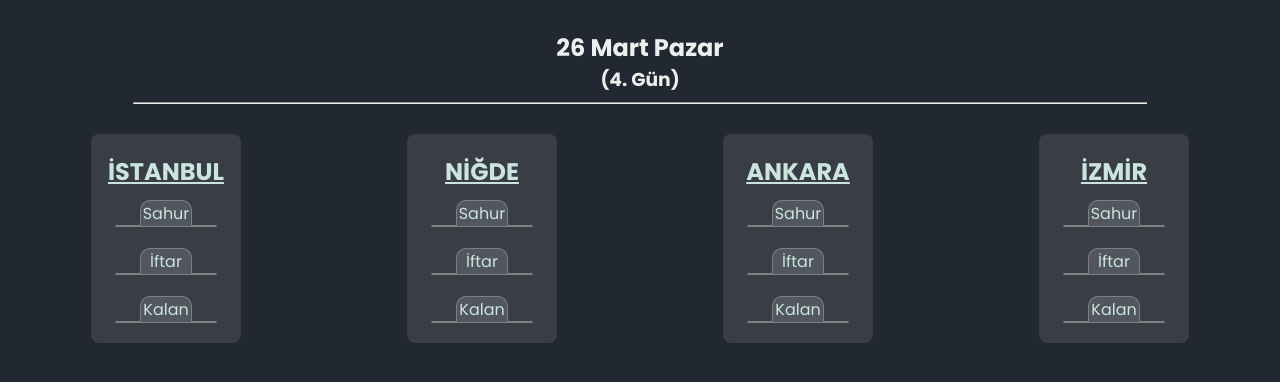
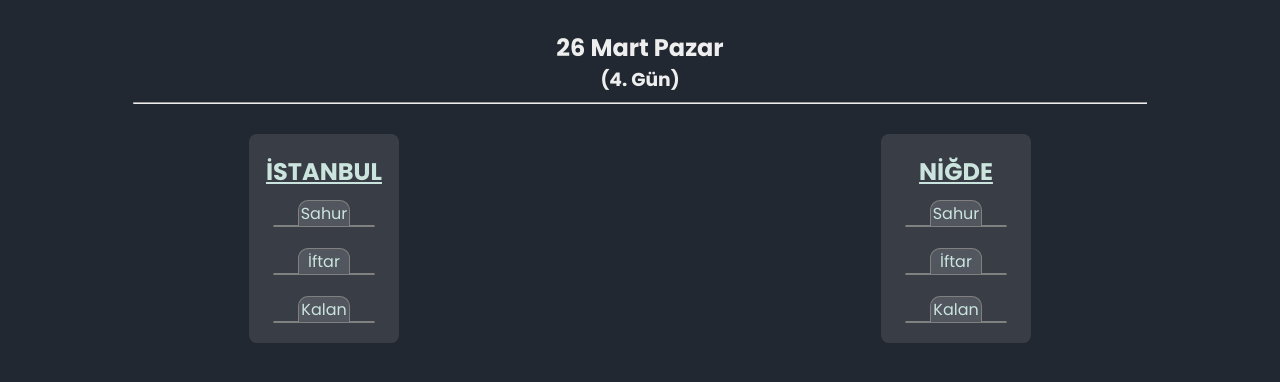
Before and after one commit to InFlames513/iftar-saati, a plain HTML site: page index.html in a window 1280 px wide. Drawn offline with Linux system fonts and the light colour scheme; no server answers.

Commit message:
Update index.html

```diff
--- a/index.html
+++ b/index.html
@@ -5,7 +5,7 @@
   <meta http-equiv="X-UA-Compatible" content="IE=edge">
   <meta name="viewport" content="width=device-width, initial-scale=1.0">
   <link rel="stylesheet" href="./style/style.css">
-  <title>Hayırlı Ramazanlar!</title>
+  <title>Home</title>
 </head>
 <body>
 
@@ -36,26 +36,6 @@
       <div class="title">Kalan</div>
       <div class="kalan" id="kalann"></div>
     </div>
-
-    <div class="city-div">
-      <h2 class="city"> ANKARA </h2>
-      <div class="title">Sahur</div>
-      <div class="sahur" id="sahura"></div>
-      <div class="title">İftar</div>
-      <div class="iftar" id="iftara"></div>
-      <div class="title">Kalan</div>
-      <div class="kalan" id="kalana"></div>
-    </div>
-
-    <div class="city-div">
-      <h2 class="city"> İZMİR </h2>
-      <div class="title">Sahur</div>
-      <div class="sahur" id="sahurz"></div>
-      <div class="title">İftar</div>
-      <div class="iftar" id="iftarz"></div>
-      <div class="title">Kalan</div>
-      <div class="kalan" id="kalanz"></div>
-    </div>
   </div>
 
 </body>
```
